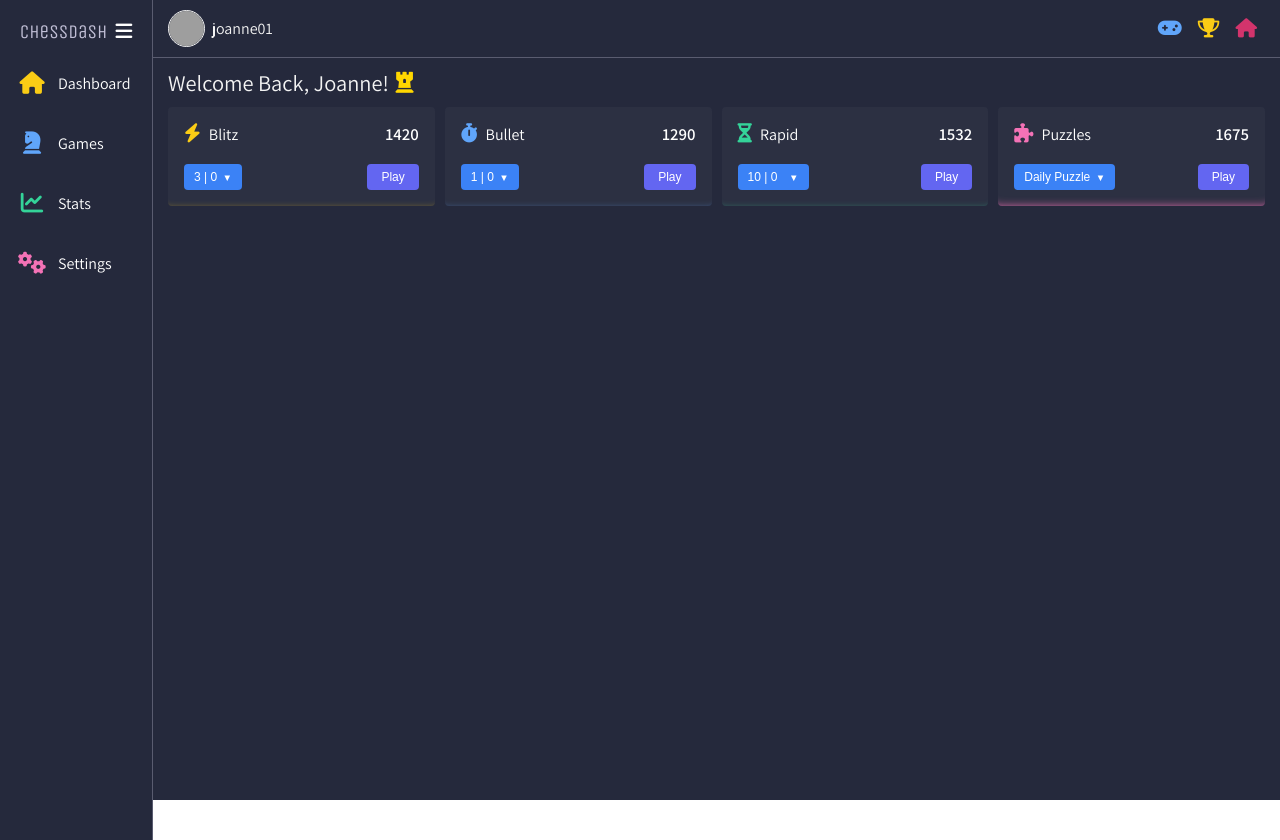
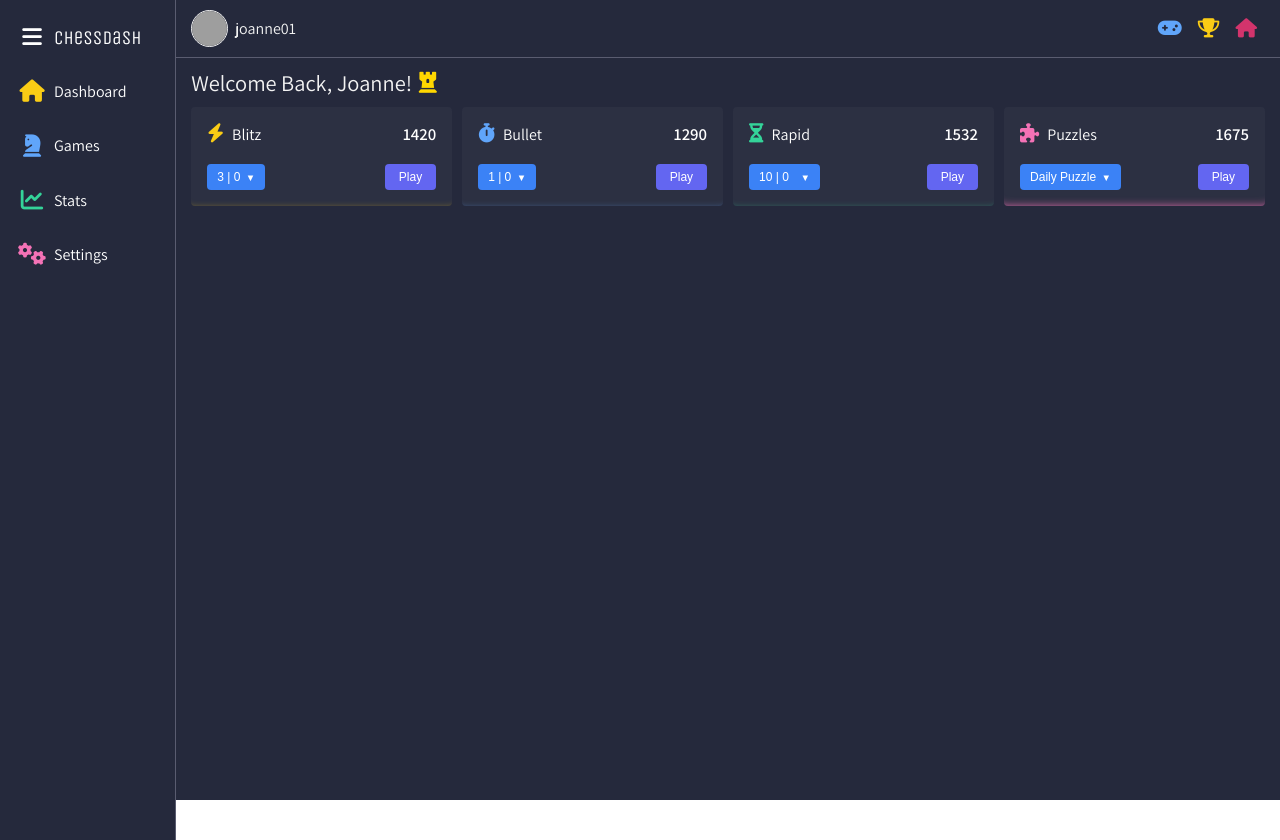
Before and after one commit to joseph-johnson27001/game-dashboard, a Vue app: page / in a window 1280 px wide. Both pictures are taken after a click on the button 31 px from the left and 29 px from the top of the page. Built offline with nearby package versions, Linux system fonts and the light colour scheme; grey boxes are pictures that could not be loaded.

Commit message:
Sidebar layout

```diff
--- a/src/components/Navigation/SideBar.vue
+++ b/src/components/Navigation/SideBar.vue
@@ -1,36 +1,36 @@
 <template>
   <aside :class="['sidebar', { expanded: isExpanded }]">
-    <div class="sidebar-header">
-      <span class="site-label" v-if="isExpanded">ChessDash</span>
-      <button class="toggle-btn" @click="toggleSidebar" aria-label="Toggle sidebar">
-        <i class="fas fa-bars"></i>
-      </button>
-    </div>
+    <nav class="sidebar-nav">
+      <div class="nav-item" @click="toggleSidebar" role="button" tabindex="0" aria-label="Toggle sidebar">
+        <div class="icon-container toggle-btn">
+          <i class="fas fa-bars icon"></i>
+        </div>
+        <span class="label sidebar-header" :class="{ visible: isExpanded }">ChessDash</span>
+      </div>
 
-    <nav class="sidebar-nav">
       <a href="#">
         <div class="icon-container">
           <i class="fas fa-home icon blitz"></i>
         </div>
-        <span class="label" v-if="isExpanded">Dashboard</span>
+        <span class="label" :class="{ visible: isExpanded }">Dashboard</span>
       </a>
       <a href="#">
         <div class="icon-container">
           <i class="fas fa-chess-knight icon bullet"></i>
         </div>
-        <span class="label" v-if="isExpanded">Games</span>
+        <span class="label" :class="{ visible: isExpanded }">Games</span>
       </a>
       <a href="#">
         <div class="icon-container">
           <i class="fas fa-chart-line icon rapid"></i>
         </div>
-        <span class="label" v-if="isExpanded">Stats</span>
+        <span class="label" :class="{ visible: isExpanded }">Stats</span>
       </a>
       <a href="#">
         <div class="icon-container">
           <i class="fas fa-cogs icon puzzles"></i>
         </div>
-        <span class="label" v-if="isExpanded">Settings</span>
+        <span class="label" :class="{ visible: isExpanded }">Settings</span>
       </a>
     </nav>
   </aside>
@@ -68,68 +68,70 @@ export default {
 }
 
 .sidebar.expanded {
-  width: 150px;
-}
-
-.sidebar-header {
-  display: flex;
-  align-items: center;
-  gap: 0.5rem;
-  font-family: 'Unica One', cursive;
-  font-size: 1.2rem;
-  margin-bottom: 20px;
-  color: #c1bfd6;
-  justify-content: center;
-}
-
-.toggle-btn {
-  background: none;
-  border: none;
-  color: white;
-  font-size: 1.2rem;
-  cursor: pointer;
-  padding: 0;
-  display: flex;
-  align-items: center;
-  justify-content: center;
+  width: 180px;
 }
 
 .sidebar-nav {
   display: flex;
   flex-direction: column;
-  gap: 1.2rem;
+  gap: 20px;
 }
 
+.nav-item,
 .sidebar-nav a {
   color: white;
-  text-decoration: none;
   font-size: 1rem;
   display: flex;
   align-items: center;
-  gap: 12px;
-  padding: 0.4rem 0.5rem;
+  padding: 0.2rem 0.5rem;
+  cursor: pointer;
+  white-space: nowrap;
+  user-select: none;
   transition: color 0.2s ease;
-  white-space: nowrap;
+  text-decoration: none;
 }
 
+.nav-item:hover,
 .sidebar-nav a:hover {
   color: #e5e7eb;
 }
 
-/* Fixed size for icons */
 .icon-container {
   width: 28px;
   height: 28px;
   display: flex;
   align-items: center;
   justify-content: center;
+  flex-shrink: 0;
+}
+
+
+.toggle-btn {
+  cursor: pointer;
 }
 
 .icon {
   font-size: 1.4rem;
 }
 
-/* Color styles */
+.label {
+  margin-left: 8px;
+  opacity: 0;
+  visibility: hidden;
+  transition: opacity 0.3s ease;
+  user-select: none;
+}
+
+.label.visible {
+  opacity: 1;
+  visibility: visible;
+}
+
+.sidebar-header {
+  font-family: 'Unica one', sans-serif;
+  font-size: 1.2rem;
+}
+
 .blitz {
   color: #facc15;
 }
```
